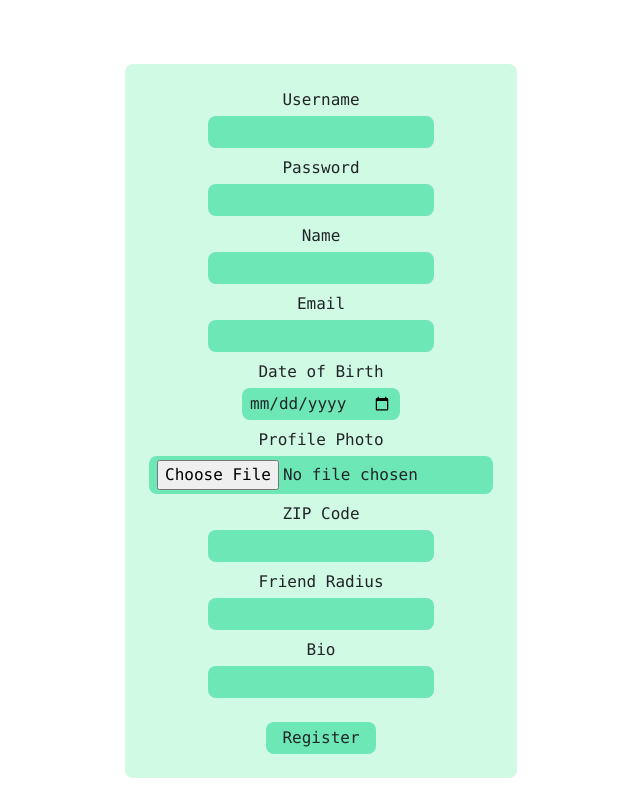
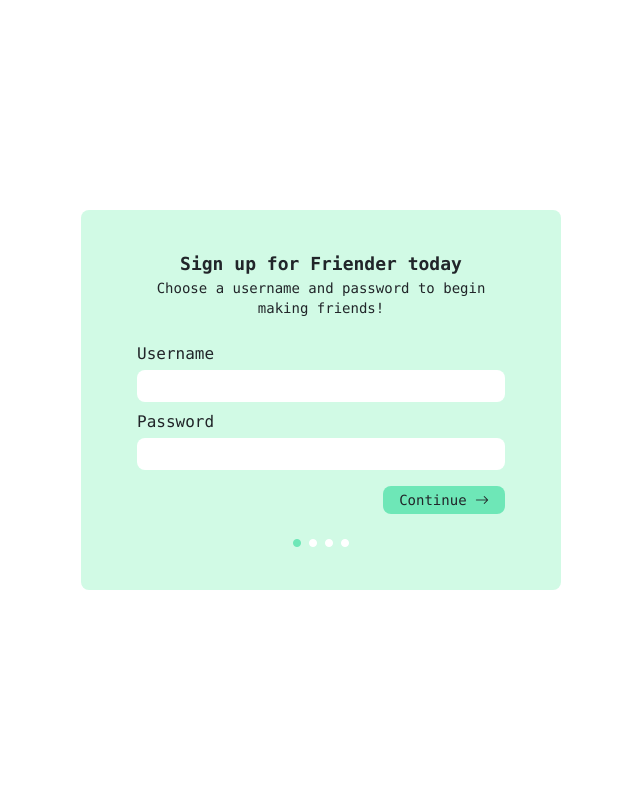
Before and after one commit to elisetvy/friender-frontend, a React (Create React App) app: page /register in a window 1280 px wide. Shown: the whole page, without its empty margins (319-959 px from the left). Built offline with nearby package versions, Linux system fonts and the light colour scheme.

Commit message:
Redesign register form component to split into parts

```diff
--- a/src/App.js
+++ b/src/App.js
@@ -97,7 +97,7 @@ function App() {
   }
 
   return (
-    <div className="font-mono px-10 py-4">
+    <div className="font-mono px-10 py-4 h-screen">
       <BrowserRouter>
       {currUser && <Nav currUser={currUser} logOut={logOut}></Nav>}
         <Routes>
--- a/src/EditUserForm.js
+++ b/src/EditUserForm.js
@@ -39,7 +39,7 @@ function EditUserForm({ currUser, update }){
   }
 
   return(
-    <div className="text-center pt-10">
+    <div className="text-center">
       <form onSubmit={handleSubmit} encType="multipart/form-data" className="bg-emerald-100 w-fit ml-auto mr-auto px-4 py-4 rounded-lg">
         <div>
           <label className="mb-1">Username</label>
@@ -126,6 +126,7 @@ function EditUserForm({ currUser, update }){
               value={formData.radius}
               onChange={handleChange}
               type="text"
+              pattern="[0-9]"
               className="bg-emerald-300 mb-2 rounded-lg px-2 py-1"
               />
           </div>
--- a/src/RegisterForm.js
+++ b/src/RegisterForm.js
@@ -1,5 +1,6 @@
 import { useState } from "react";
 import { useNavigate } from "react-router-dom";
+import calculateAge from "./utils";
 
 
 function RegisterForm({ register }){
@@ -17,11 +18,13 @@ function RegisterForm({ register }){
                           bio: "",
                           }
 
+  const [form, setForm] = useState(1);
   const [formData, setFormData]= useState(initialFormData);
   const [error, setError] = useState(null);
 
-  function handleChange(evt){
-    const {name, value, files} = evt.target;
+  function handleChange(e) {
+    const {name, value, files} = e.target;
+
     if (name !== "photo"){
       setFormData( f => ({...f, [name]: value}));
     } else {
@@ -32,11 +35,6 @@ function RegisterForm({ register }){
   async function handleSubmit(evt){
     evt.preventDefault();
 
-    if (Number(evt.target.dob.value.slice(0,4)) > 2004) {
-      setError("You must be at least 18 years old to register!");
-      return;
-    }
-
     try {
       await register(formData);
       navigate("/users");
@@ -46,24 +44,23 @@ function RegisterForm({ register }){
   }
 
   return(
-    <div className="text-center pt-10">
-      <form onSubmit={handleSubmit} encType="multipart/form-data" className="bg-emerald-100 w-fit ml-auto mr-auto px-4 py-4 rounded-lg">
-        <div>
+    <div className="w-full h-full flex justify-center items-center">
+      <div className="bg-emerald-100 w-2/5 flex flex-col justify-center items-center text-center px-14 py-10 rounded-lg">
+        { form === 1 &&
+        <>
+        <p className="text-lg font-bold">Sign up for Friender today</p>
+        <p className="text-sm">Choose a username and password to begin making friends!</p>
+        <form className="mt-4 flex flex-col text-left w-full">
           <label className="mb-1">Username</label>
-          <div>
           <input name="username"
               required
               value={formData.username}
               onChange={handleChange}
               type="text"
               maxLength={20}
-              className="bg-emerald-300 mb-2 rounded-lg px-2 py-1"
+              className="mb-2 rounded-lg px-2 py-1"
               />
-          </div>
-        </div>
-        <div>
           <label className="mb-1">Password</label>
-          <div>
           <input name="password"
               required
               value={formData.password}
@@ -72,100 +69,124 @@ function RegisterForm({ register }){
               autoComplete="off"
               minLength={5}
               maxLength={100}
-              className="bg-emerald-300 mb-2 rounded-lg px-2 py-1"
+              className="mb-3 rounded-lg px-2 py-1"
           />
+          <div className="flex justify-end">
+          <button onClick={(e) => { e.preventDefault(); setForm(2); }} className="bg-emerald-300 w-fit px-3 py-1 text-sm rounded-lg hover:scale-105">Continue <i className="bi bi-arrow-right"></i></button>
           </div>
+        </form>
+        <div className="mt-4 flex gap-2">
+          <i className="bi bi-circle-fill text-emerald-300 text-[8px]"></i>
+          <i className="bi bi-circle-fill text-white text-[8px]"></i>
+          <i className="bi bi-circle-fill text-white text-[8px]"></i>
+          <i className="bi bi-circle-fill text-white text-[8px]"></i>
         </div>
-        <div>
+        </>
+      }
+      { form === 2 &&
+      <>
+      <form className="mt-4 flex flex-col text-left w-full">
         <label className="mb-1">Name</label>
-          <div>
         <input name="name"
               required
               value={formData.name}
               onChange={handleChange}
               type="text"
               maxLength={20}
-              className="bg-emerald-300 mb-2 rounded-lg px-2 py-1"
+              className="mb-2 rounded-lg px-2 py-1"
               />
-          </div>
-        </div>
-        <div>
-          <label className="mb-1">Email</label>
-          <div>
+        <label className="mb-1">Email Address</label>
         <input name="email"
               required
               value={formData.email}
               onChange={handleChange}
               type="email"
               maxLength={50}
-              className="bg-emerald-300 mb-2 rounded-lg px-2 py-1"
+              className="mb-2 rounded-lg px-2 py-1"
               />
-          </div>
-        </div>
-        <div>
         <label className="mb-1">Date of Birth</label>
-          <div>
         <input name="dob"
           required
           value={formData.dob}
           onChange={handleChange}
           type="date"
-              className="bg-emerald-300 mb-2 rounded-lg px-2 py-1"
+          className="mb-3 rounded-lg px-2 py-1"
           />
+        <div className="flex justify-end">
+        <button onClick={(e) => { e.preventDefault(); setForm(3); }} className="bg-emerald-300 w-fit px-3 py-1 text-sm rounded-lg hover:scale-105">Continue <i className="bi bi-arrow-right"></i></button>
         </div>
+      </form>
+      <div className="mt-4 flex gap-2">
+        <i onClick={(e) => { e.preventDefault(); setForm(1); }} className="hover:cursor-pointer bi bi-circle-fill text-white text-[8px]"></i>
+        <i className="bi bi-circle-fill text-emerald-300 text-[8px]"></i>
+        <i className="bi bi-circle-fill text-white text-[8px]"></i>
+        <i className="bi bi-circle-fill text-white text-[8px]"></i>
       </div>
-        <div>
-          <label className="mb-1">Profile Photo</label>
-          <div>
-            <input name="photo"
-              onChange={handleChange}
-              type="file"
-              className="bg-emerald-300 mb-2 rounded-lg px-2 py-1"
-              />
-          </div>
-        </div>
-        <div>
+      </>
+      }
+      { form === 3 &&
+      <>
+        <form className="mt-4 flex flex-col text-left w-full">
           <label className="mb-1">ZIP Code</label>
-          <div>
           <input name="zip"
             required
             value={formData.zip}
             onChange={handleChange}
-              type="text"
             pattern="[0-9]{5}"
             minLength={5}
             maxLength={5}
-              className="bg-emerald-300 mb-2 rounded-lg px-2 py-1"
+            className="mb-2 rounded-lg px-2 py-1"
             />
-          </div>
-        </div>
-        <div>
           <label className="mb-1">Friend Radius</label>
-          <div>
           <input name="radius"
             value={formData.radius}
             onChange={handleChange}
             type="text"
-              className="bg-emerald-300 mb-2 rounded-lg px-2 py-1"
+            className="mb-3 rounded-lg px-2 py-1"
             />
+          <div className="flex justify-end">
+          <button onClick={(e) => { e.preventDefault(); setForm(4); }} className="bg-emerald-300 w-fit px-3 py-1 text-sm rounded-lg hover:scale-105">Continue <i className="bi bi-arrow-right"></i></button>
           </div>
+        </form>
+        <div className="mt-4 flex gap-2">
+        <i onClick={(e) => { e.preventDefault(); setForm(1); }} className="hover:cursor-pointer bi bi-circle-fill text-white text-[8px]"></i>
+        <i onClick={(e) => { e.preventDefault(); setForm(2); }} className="hover:cursor-pointer bi bi-circle-fill text-white text-[8px]"></i>
+        <i className="bi bi-circle-fill text-emerald-300 text-[8px]"></i>
+        <i className="bi bi-circle-fill text-white text-[8px]"></i>
         </div>
-        <div>
-          <label className="mb-1">Bio</label>
-          <div>
+      </>
+      }
+      { form === 4 &&
+      <>
+        <form className="mt-4 flex flex-col text-left w-full">
+          <label className="mb-1">Profile Photo</label>
+            <input name="photo"
+              onChange={handleChange}
+              type="file"
+              className="mb-2 rounded-lg px-2 py-1"
+              />
+          <label className="mb-1">Bio </label>
           <input name="bio"
               value={formData.bio}
               onChange={handleChange}
               type="text"
-              className="bg-emerald-300 rounded-lg px-2 py-1"
+              className="mb-3 rounded-lg px-2 py-1"
               />
+          {error && <p className="mb-3 text-red-400 font-bold">{error}</p>}
+          <div className="flex justify-end">
+          <button onClick={handleSubmit} className="bg-emerald-300 w-fit px-3 py-1 text-sm rounded-lg hover:scale-105">Submit</button>
+          </div>
+        </form>
+        <div className="mt-4 flex gap-2">
+        <i onClick={(e) => { e.preventDefault(); setForm(1); }} className="hover:cursor-pointer bi bi-circle-fill text-white text-[8px]"></i>
+        <i onClick={(e) => { e.preventDefault(); setForm(2); }} className="hover:cursor-pointer bi bi-circle-fill text-white text-[8px]"></i>
+        <i onClick={(e) => { e.preventDefault(); setForm(3); }} className="hover:cursor-pointer bi bi-circle-fill text-white text-[8px]"></i>
+        <i className="bi bi-circle-fill text-emerald-300 text-[8px]"></i>
+        </div>
+      </>
+      }
       </div>
     </div>
-        {error && <p className="mt-4 text-red-400 font-bold">{error}</p>}
-        <button className="bg-emerald-300 mt-4 px-3 py-1 rounded-lg">Register</button>
-      </form>
-    </div>
-
   )
 }
 
--- a/src/UserDetail.js
+++ b/src/UserDetail.js
@@ -57,6 +57,7 @@ function UserDetail({ currUser }) {
             <h1 className="font-bold text-xl">About</h1>
             <p className="mb-6">{user.bio}</p>
             {user.username !== currUser.username && <Link to={`/users/${currUser.username}/messages/${user.username}`} className="bg-emerald-300 px-3 py-1 rounded-lg hover:text-black hover:scale-105">Message</Link>}
+            {user.username === currUser.username && <Link to={`/users/${currUser.username}/edit`} className="bg-emerald-300 px-3 py-1 rounded-lg hover:text-black hover:scale-105">Edit Your Profile</Link>}
           </div>
         </div>
       </div>
```
Lines whose indentation alone changed are shown as unchanged.
